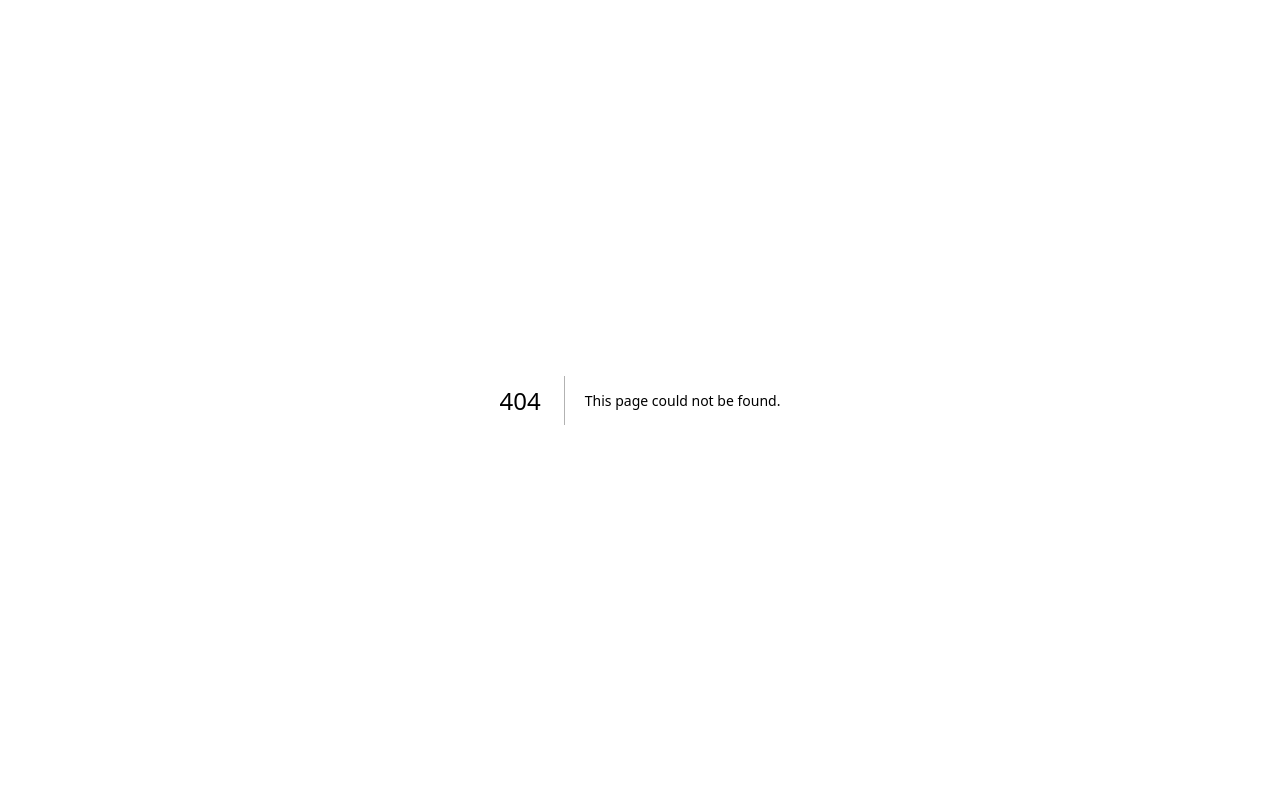
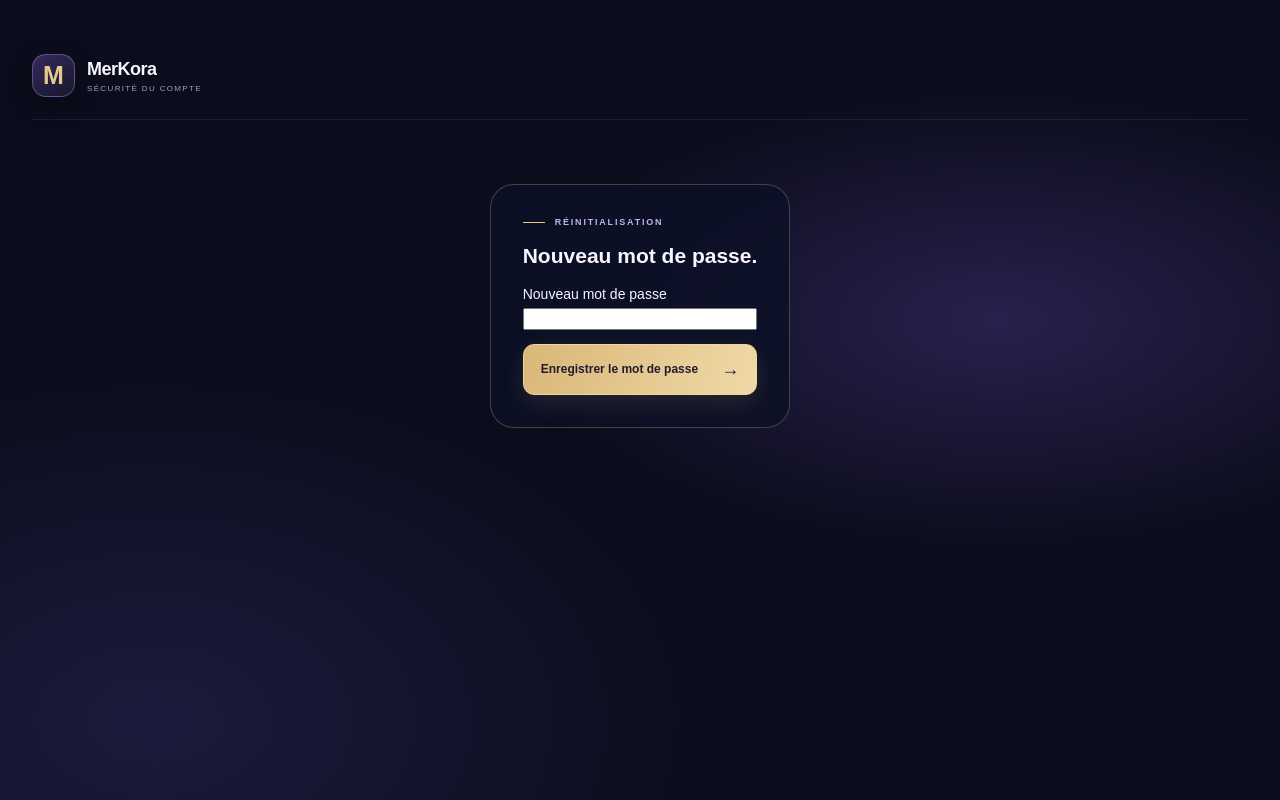
Before and after one commit to merkelnascom-art/Merkora-GDJ, a Next.js app: page /auth/reset-password in a window 1280 px wide. Before the commit this address had no page. Built offline with nearby package versions, Linux system fonts and the light colour scheme.

Commit message:
feat(foundation-b): add password reset screen

```diff
--- /dev/null
+++ b/app/auth/reset-password/page.tsx
@@ -0,0 +1,35 @@
+"use client";
+
+import { useState, useTransition, type FormEvent } from "react";
+import Link from "next/link";
+import { updatePassword } from "@/lib/supabase/auth-actions";
+
+export default function ResetPasswordPage() {
+  const [password, setPassword] = useState("");
+  const [message, setMessage] = useState("");
+  const [isPending, startTransition] = useTransition();
+
+  function submit(event: FormEvent<HTMLFormElement>) {
+    event.preventDefault();
+    startTransition(async () => {
+      const result = await updatePassword(password);
+      setMessage(result.ok ? (result.message ?? "Mot de passe mis à jour.") : result.error);
+      if (result.ok) window.setTimeout(() => window.location.assign("/account"), 900);
+    });
+  }
+
+  return (
+    <main className="mk-v2-page" style={{ minHeight: "100vh", padding: "2rem", color: "#f8f5ff" }}>
+      <header className="mk-header"><Link className="mk-brand" href="/"><span className="mk-brand-mark">M</span><span><strong>MerKora</strong><small>SÉCURITÉ DU COMPTE</small></span></Link></header>
+      <section style={{ maxWidth: 520, margin: "4rem auto", padding: "2rem", border: "1px solid rgba(220,190,130,.28)", borderRadius: 24, background: "rgba(12,17,38,.86)" }}>
+        <span className="mk-eyebrow"><span /> RÉINITIALISATION</span>
+        <h1>Nouveau mot de passe.</h1>
+        <form onSubmit={submit} style={{ display: "grid", gap: 14 }}>
+          <label style={{ display: "grid", gap: 6 }}>Nouveau mot de passe<input type="password" minLength={8} required autoComplete="new-password" value={password} onChange={event => setPassword(event.target.value)} /></label>
+          <button className="mk-continue-button" disabled={isPending}>{isPending ? "Mise à jour…" : "Enregistrer le mot de passe"} <span>→</span></button>
+        </form>
+        {message && <p role="status" aria-live="polite">{message}</p>}
+      </section>
+    </main>
+  );
+}
```
